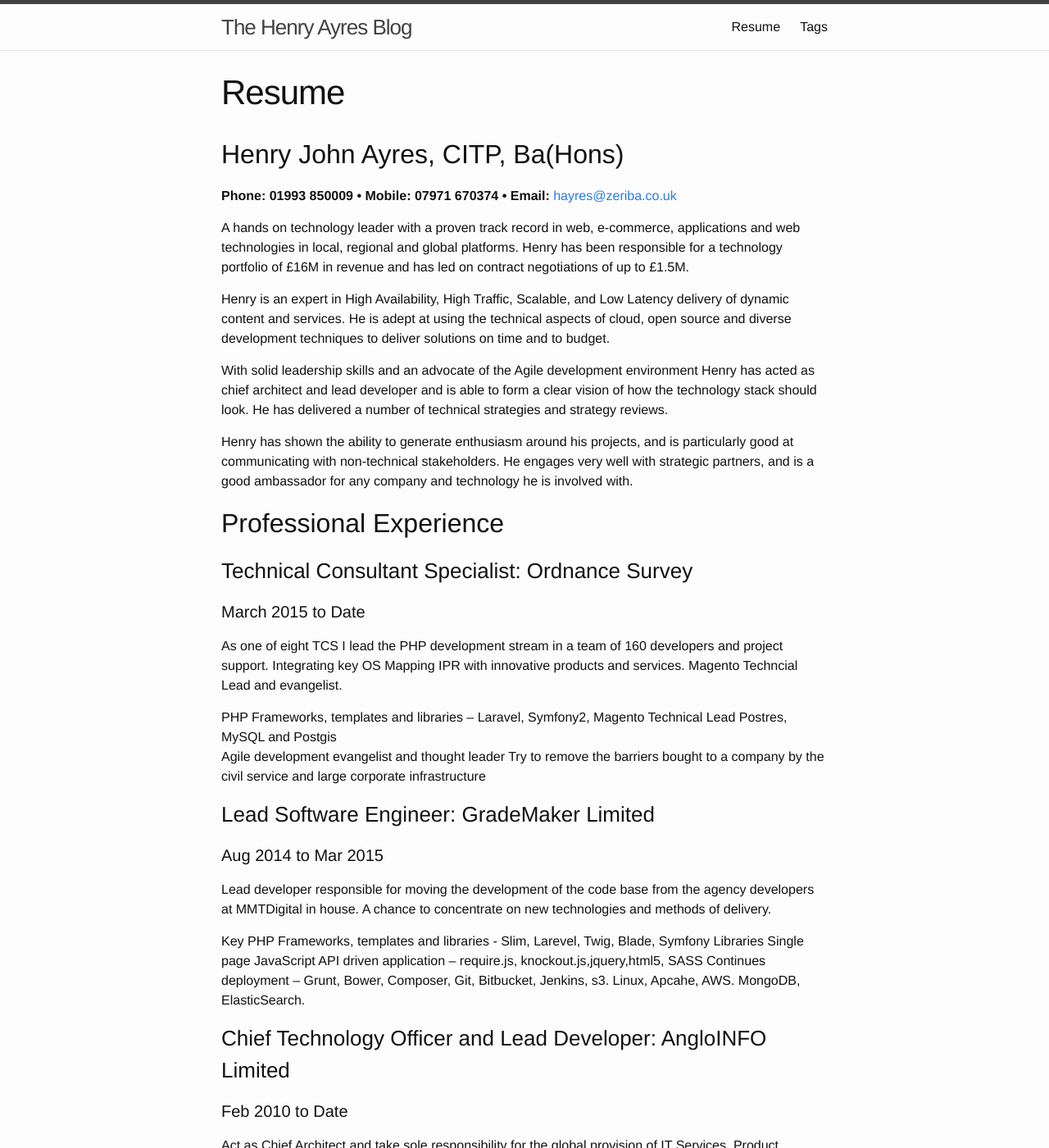
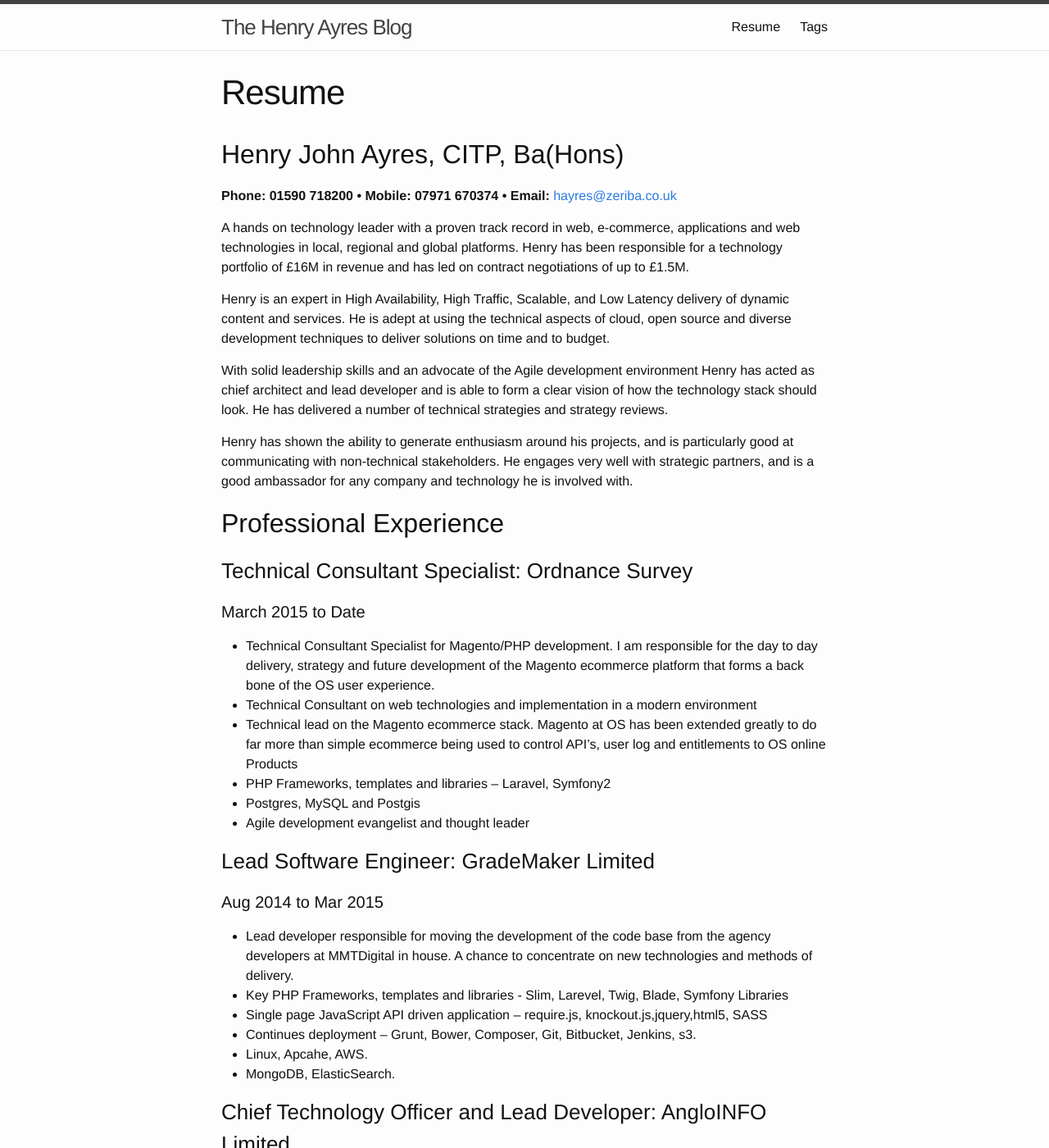
Before and after one commit to hayres/hayres.github.io, a Jekyll site: the page built from resumemd.md, in a window 1280 px wide and 1400 px high. Shown: the whole window at 82% size. Built offline with Jekyll 4.4.1, drawn with Linux system fonts in a browser that asks for light colours.

Commit message:
update resume with bullets

```diff
--- a/resumemd.md
+++ b/resumemd.md
@@ -5,12 +5,12 @@ permalink: /resume/
 sitemap:
     priority: 1.0
     changefreq: 'monthly'
-    lastmod: 2016-11-12T09:00:30-00:00
+    lastmod: 2017-02-12T22:55:30-00:00
 ---
 
 ## Henry John Ayres, CITP, Ba(Hons)
 
-**Phone: 01993 850009 •  Mobile: 07971 670374 • Email:** [hayres@zeriba.co.uk](mailto:hayres@zeriba.co.uk)
+**Phone: 01590 718200 •  Mobile: 07971 670374 • Email:** [hayres@zeriba.co.uk](mailto:hayres@zeriba.co.uk)
 
 A hands on technology leader with a proven track record in web, e-commerce, applications and web technologies in local, regional and global platforms. Henry has been responsible for a technology portfolio of £16M in revenue and has led on contract negotiations of up to £1.5M.
 
@@ -26,24 +26,24 @@ Henry has shown the ability to generate enthusiasm around his projects, and is p
 
 #### March 2015 to Date
 
-As one of eight TCS I lead the PHP development stream in a team of 160 developers and project support. Integrating key OS Mapping IPR with innovative products and services. Magento Techncial Lead and evangelist.
+* Technical Consultant Specialist for Magento/PHP development. I am responsible for the day to day delivery, strategy and future development of the Magento ecommerce platform that forms a back bone of the OS user experience.
+* Technical Consultant on web technologies and implementation in a modern environment
+* Technical lead on the Magento ecommerce stack.  Magento at OS has been extended greatly to do far more than simple ecommerce being used to control API’s, user log and entitlements to OS online Products
+* PHP Frameworks, templates and libraries – Laravel, Symfony2
+* Postgres, MySQL and Postgis
+* Agile development evangelist and thought leader
 
-PHP Frameworks, templates and libraries – Laravel, Symfony2, Magento Technical Lead
-Postres, MySQL and Postgis
-Agile development evangelist and thought leader
-Try to remove the barriers bought to a company by the civil service and large corporate infrastructure
 
 ### Lead Software Engineer: GradeMaker Limited
 
 #### Aug 2014 to Mar 2015
 
-Lead developer responsible for moving the development of the code base from the agency developers at MMTDigital in house. A chance to concentrate on new technologies and methods of delivery.
-
-Key PHP Frameworks, templates and libraries - Slim, Larevel, Twig, Blade, Symfony Libraries
-Single page JavaScript API driven application – require.js, knockout.js,jquery,html5, SASS
-Continues deployment – Grunt, Bower, Composer, Git, Bitbucket, Jenkins, s3.
-Linux, Apcahe, AWS.
-MongoDB, ElasticSearch.
+* Lead developer responsible for moving the development of the code base from the agency developers at MMTDigital in house. A chance to concentrate on new technologies and methods of delivery.
+* Key PHP Frameworks, templates and libraries - Slim, Larevel, Twig, Blade, Symfony Libraries
+* Single page JavaScript API driven application – require.js, knockout.js,jquery,html5, SASS
+- Continues deployment – Grunt, Bower, Composer, Git, Bitbucket, Jenkins, s3.
+* Linux, Apcahe, AWS.
+* MongoDB, ElasticSearch.
 
 ### Chief Technology Officer and Lead Developer: AngloINFO Limited
 
@@ -51,17 +51,17 @@ MongoDB, ElasticSearch.
 
 Act as Chief Architect and take sole responsibility for the global provision of IT Services, Product Development and Infrastructure at AngloINFO.
 
-Develop the new AngloINFO platform using LAMP, CodeIgnitor, Legacy Databases and AWS for delivery.<br/>
-Manage the central IT team spread across 3 countries and IT function to our teams in 46 different countries.<br/>
-Act as the chief architect and define all technology platforms and services in AngloINFO.<br/>
-Provide management and strategic-level leadership for the global delivery of technology.<br/>
-Redesigned the tech platform to allow growth to 25 million impressions per month and 3 million unique users.<br/>
-Provide direction on the choice and resourcing of a global VoIP platform and deliver.<br/>
-Deliver of new e-commerce user experience and platform integration into CRM.<br/>
-Design and develop new e-commerce products and services.<br/>
-Manage development of a publishing platform to enable our content across different media platforms.<br/>
-Hands on coding of SOLR search platform using same platform for stats delivery.<br/>
-Lead AngloINFO through PCI DSS 2.0 SAQ D Compliance.<br/>
+* Develop the new AngloINFO platform using LAMP, CodeIgnitor, Legacy Databases and AWS for delivery.<br/>
+* Manage the central IT team spread across 3 countries and IT function to our teams in 46 different countries.<br/>
+* Act as the chief architect and define all technology platforms and services in AngloINFO.<br/>
+* Provide management and strategic-level leadership for the global delivery of technology.<br/>
+* Redesigned the tech platform to allow growth to 25 million impressions per month and 3 million unique users.<br/>
+* Provide direction on the choice and resourcing of a global VoIP platform and deliver.<br/>
+* Deliver of new e-commerce user experience and platform integration into CRM.<br/>
+* Design and develop new e-commerce products and services.<br/>
+* Manage development of a publishing platform to enable our content across different media platforms.<br/>
+* Hands on coding of SOLR search platform using same platform for stats delivery.<br/>
+* Lead AngloINFO through PCI DSS 2.0 SAQ D Compliance.<br/>
 
 ### IT Management consultant: Various Assignments
 
@@ -69,15 +69,15 @@ Lead AngloINFO through PCI DSS 2.0 SAQ D Compliance.<br/>
 
 Responsible for the provision of top-level IT consultancy services with a portfolio of clients, including advising on eLearning opportunities, eCommerce, website upgrades and development of eProcurement web portals
 
-Appointed on a short-term consultancy basis to work with a portfolio established & start-up businesses.<br/>
-Focused on delivery of enhanced IT, web & internet strategies, closely aligned to core business needs.<br/>
-Negotiated assignment / project terms-of-reference with client senior-level business management teams.<br/>
-Project planning, analysis, development, implementation and resource deployment management activities.<br/>
-Provided support on eCommerce in the UK for Young Digital Planet, advising on outsourcing of hosting.<br/>
-Delivered key note seminars and product demonstrations on behalf of Young Digital Planet at BETT 09.<br/>
-Led an upgrade to the Wellow Business Services website facility, using PHP and Mysql technologies.<br/>
-Developed an e-Procurement site for Chloride Power, the largest supplier of UPS solutions within the UK.<br/>
-Established a web-based portal for the retail / consumer sale of single phase UPS systems and solutions.<br/>
+* Appointed on a short-term consultancy basis to work with a portfolio established & start-up businesses.<br/>
+* Focused on delivery of enhanced IT, web & internet strategies, closely aligned to core business needs.<br/>
+* Negotiated assignment / project terms-of-reference with client senior-level business management teams.<br/>
+* Project planning, analysis, development, implementation and resource deployment management activities.<br/>
+* Provided support on eCommerce in the UK for Young Digital Planet, advising on outsourcing of hosting.<br/>
+* Delivered key note seminars and product demonstrations on behalf of Young Digital Planet at BETT 09.<br/>
+* Led an upgrade to the Wellow Business Services website facility, using PHP and Mysql technologies.<br/>
+* Developed an e-Procurement site for Chloride Power, the largest supplier of UPS solutions within the UK.<br/>
+* Established a web-based portal for the retail / consumer sale of single phase UPS systems and solutions.<br/>
 
 
 
@@ -87,19 +87,19 @@ Established a web-based portal for the retail / consumer sale of single phase UP
 
 Responsible for strategic IT, technology & product management within an educational sector business
 
-Appointed as Chief Architect & Head of Product Technologies, reporting to the CTO.<br/>
-Focused on delivering key enhancements to the hosting service of major online products and services.<br/>
-Member of the Product Technology Integration Team, championing group-wide cost-saving synergies.<br/>
-Provision of top-level IT, technical and product support for a network of 500+ internal users in Oxford.<br/>
-Leadership, management and control of three teams, directly controlling 12+ staff across the business.<br/>
-Acted as a mentor, overseeing production for an additional team of 14+ staff, based across two teams.<br/>
-Utilised software platforms and core technologies including C#.NET / ASP.NET and MSSQL Sever.<br/>
-Led in technology on negotiations with BBC Worldwide to use BBC-owned video content and material.<br/>
-Established and managed a cross-functional team to build and delivery online products and services.<br/>
-Managed entry-to-market and delivery of products, ensuring the timely delivery of products to budget.<br/>
-Successfully led the adoption of Agile (Scrum) development methodologies & quality assurance tools.<br/>
-Led definition of an eProduct technology strategy, communicating to board and integrating with ERP.<br/>
-Acted as CTO product division during sale and merger of Harcourt and Pearson.<br/>
+* Appointed as Chief Architect & Head of Product Technologies, reporting to the CTO.<br/>
+* Focused on delivering key enhancements to the hosting service of major online products and services.<br/>
+* Member of the Product Technology Integration Team, championing group-wide cost-saving synergies.<br/>
+* Provision of top-level IT, technical and product support for a network of 500+ internal users in Oxford.<br/>
+* Leadership, management and control of three teams, directly controlling 12+ staff across the business.<br/>
+* Acted as a mentor, overseeing production for an additional team of 14+ staff, based across two teams.<br/>
+* Utilised software platforms and core technologies including C#.NET / ASP.NET and MSSQL Sever.<br/>
+* Led in technology on negotiations with BBC Worldwide to use BBC-owned video content and material.<br/>
+* Established and managed a cross-functional team to build and delivery online products and services.<br/>
+* Managed entry-to-market and delivery of products, ensuring the timely delivery of products to budget.<br/>
+* Successfully led the adoption of Agile (Scrum) development methodologies & quality assurance tools.<br/>
+* Led definition of an eProduct technology strategy, communicating to board and integrating with ERP.<br/>
+* Acted as CTO product division during sale and merger of Harcourt and Pearson.<br/>
 
 
 ### Head of assessment Technologies: Harcourt Education
@@ -108,12 +108,12 @@ Acted as CTO product division during sale and merger of Harcourt and Pearson.<br
 
 Responsible for establishing a New technology group in a new assessment business within Harcourt Education
 
-Appointed to strategic-level IT role to champion opportunities in the UK computerized assessment market.<br/>
-Focused on day-to-day management of technology and new media teams, controlling a team of 5-8 staff.<br/>
-Monitored operational performance, systems capacity, budgetary controls, SLAs & internal KPI metrics.<br/>
-Effectively utilized a mix of ASP 2.0 and DOT.NET languages with a MSSQL server-based data platform.<br/>
-Managed the planning, evaluation, purchasing and implementation of required technology and services.<br/>
-Established relationships with key suppliers, leveraging vendor capabilities & delivering value for money.<br/>
+* Appointed to strategic-level IT role to champion opportunities in the UK computerized assessment market.<br/>
+* Focused on day-to-day management of technology and new media teams, controlling a team of 5-8 staff.<br/>
+* Monitored operational performance, systems capacity, budgetary controls, SLAs & internal KPI metrics.<br/>
+* Effectively utilized a mix of ASP 2.0 and DOT.NET languages with a MSSQL server-based data platform.<br/>
+* Managed the planning, evaluation, purchasing and implementation of required technology and services.<br/>
+* Established relationships with key suppliers, leveraging vendor capabilities & delivering value for money.<br/>
 
 ### Product Technologies Manager: Harcourt Education (REPP)
 
@@ -121,18 +121,18 @@ Established relationships with key suppliers, leveraging vendor capabilities & d
 
 Responsible for leading recruitment of a strong team to develop test and support eLearning products
 
-Appointed as Chief Architect & Technical Strategist to the eLearning and online unit within Harcourt.<br/>
-Focused on leading development teams, effectively working on both outsource & bespoke products<br/>
-Successfully represented Harcourt at DfES working groups, BSI IST/43 and BECTA policy formulation<br/>
-Developed innovative ways to use common & widespread technologies via new content delivery tools<br/>
+* Appointed as Chief Architect & Technical Strategist to the eLearning and online unit within Harcourt.<br/>
+* Focused on leading development teams, effectively working on both outsource & bespoke products<br/>
+* Successfully represented Harcourt at DfES working groups, BSI IST/43 and BECTA policy formulation<br/>
+* Developed innovative ways to use common & widespread technologies via new content delivery tools<br/>
 
 ### Early Career:
 
-Web Development Manager  - JJ Interactive 2000 - 2001<br/>
-Internet Services and Programming Manager – Red Internet 1999 - 2000<br/>
-Project Manager – TWR Net, TWR Engineering<br/>
-Systems Analyst – Aerofone<br/>
-Car mechanic C&G level 4<br/>
+* Web Development Manager  - JJ Interactive 2000 - 2001<br/>
+* Internet Services and Programming Manager – Red Internet 1999 - 2000<br/>
+* Project Manager – TWR Net, TWR Engineering<br/>
+* Systems Analyst – Aerofone<br/>
+* Car mechanic C&G level 4<br/>
 
 ## Key Skills, Business Experience & Capabilities:
 
```
